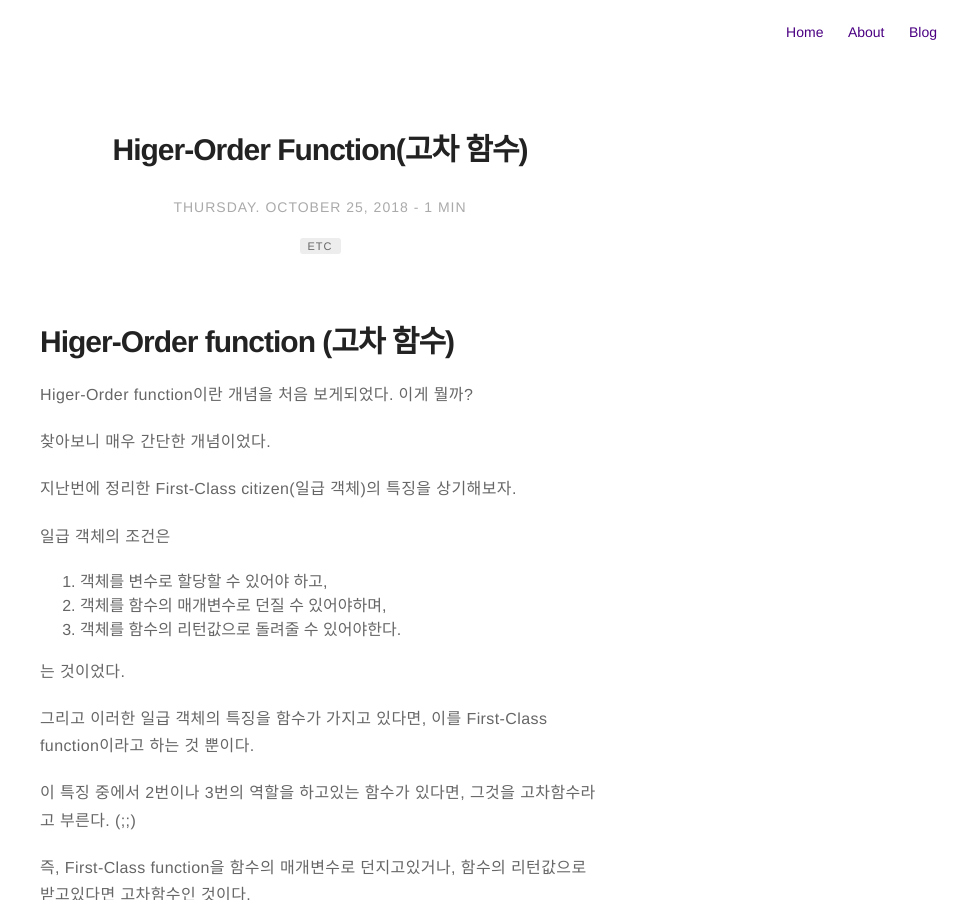
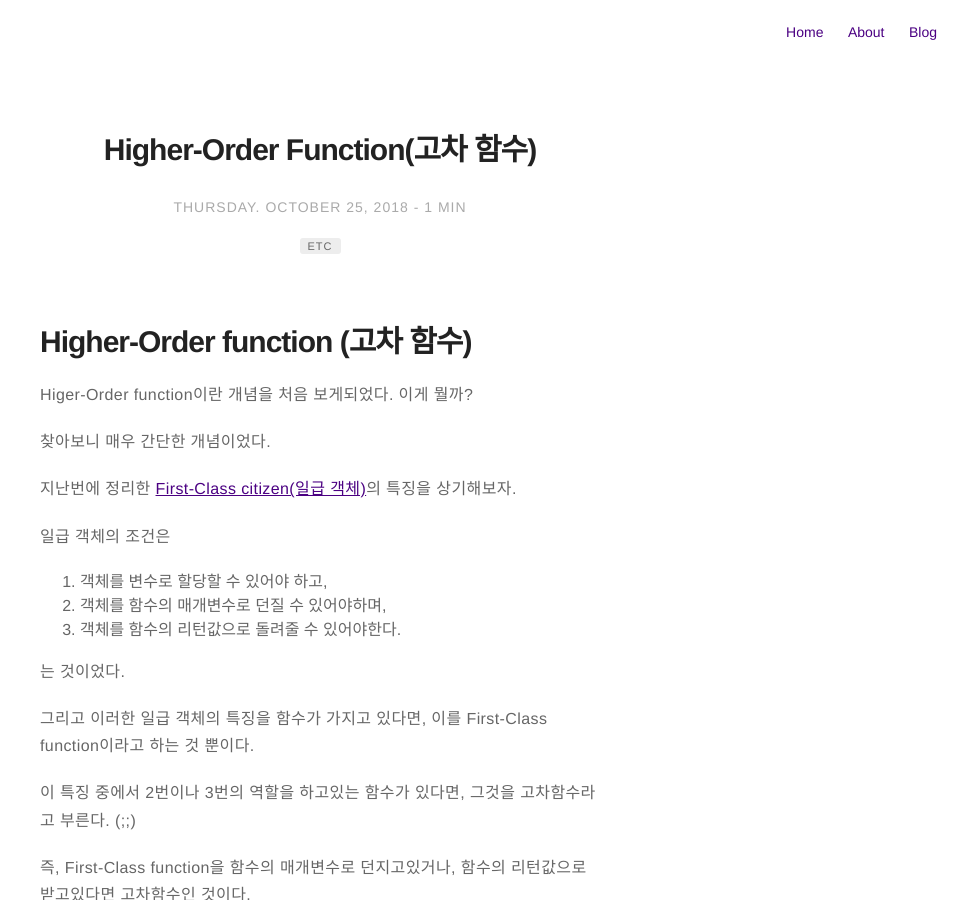
Before and after one commit to itholic/itholic.github.io, a Jekyll site: the page built from _posts/2018/10/25/2018-10-25-higer-order-function.md, in a window 1280 px wide and 900 px high. Shown: the whole window, without its empty margins (320-1280 px from the left). Built offline with Jekyll 4.4.1, drawn with Linux system fonts in a browser that asks for light colours; comment, search, counter and statistics services are not loaded.

Commit message:
[update] add link to higher order function

```diff
--- a/_posts/2018/10/25/2018-10-25-higer-order-function.md
+++ b/_posts/2018/10/25/2018-10-25-higer-order-function.md
@@ -1,5 +1,5 @@
 ---
-title: "Higer-Order Function(고차 함수)"
+title: "Higher-Order Function(고차 함수)"
 layout: post
 tag:
 - etc
@@ -10,13 +10,13 @@ sitemap:
   priority: 1.0
 ---
 
-# Higer-Order function (고차 함수)
+# Higher-Order function (고차 함수)
 
 Higer-Order function이란 개념을 처음 보게되었다. 이게 뭘까?
 
 찾아보니 매우 간단한 개념이었다.
 
-지난번에 정리한 First-Class citizen(일급 객체)의 특징을 상기해보자.
+지난번에 정리한 [First-Class citizen(일급 객체)](https://itholic.github.io/first-class-citizen/)의 특징을 상기해보자.
 
 일급 객체의 조건은
 
```
